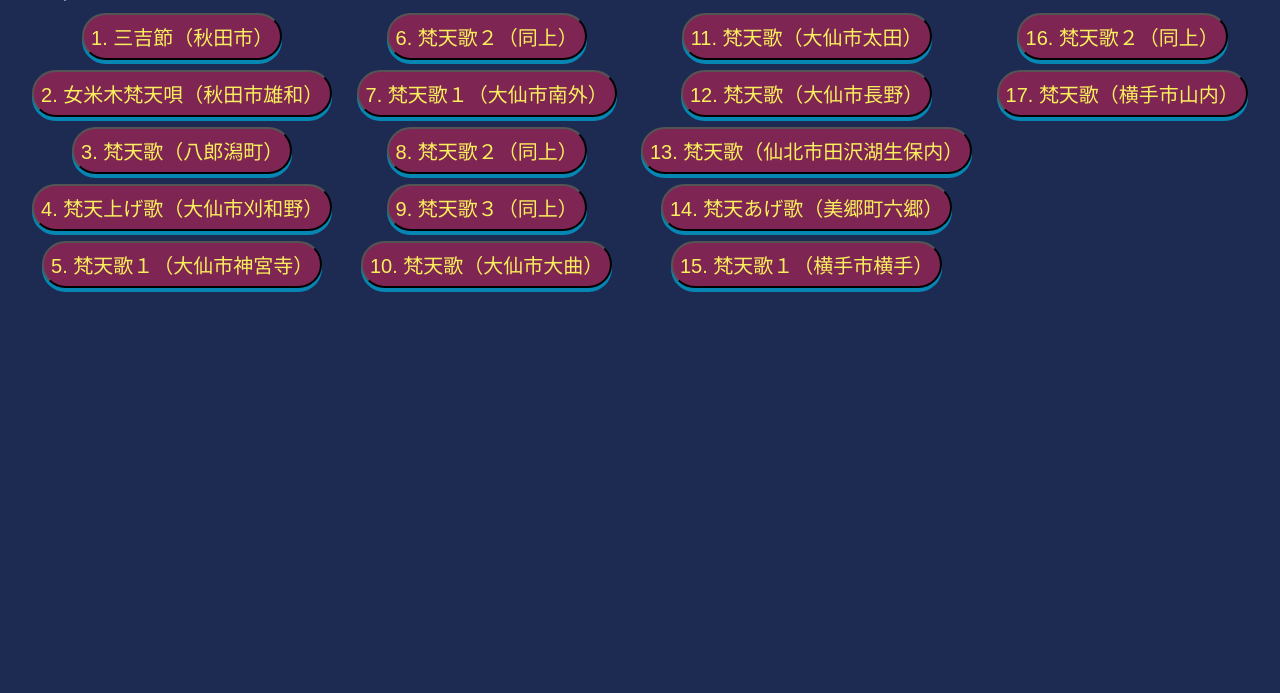
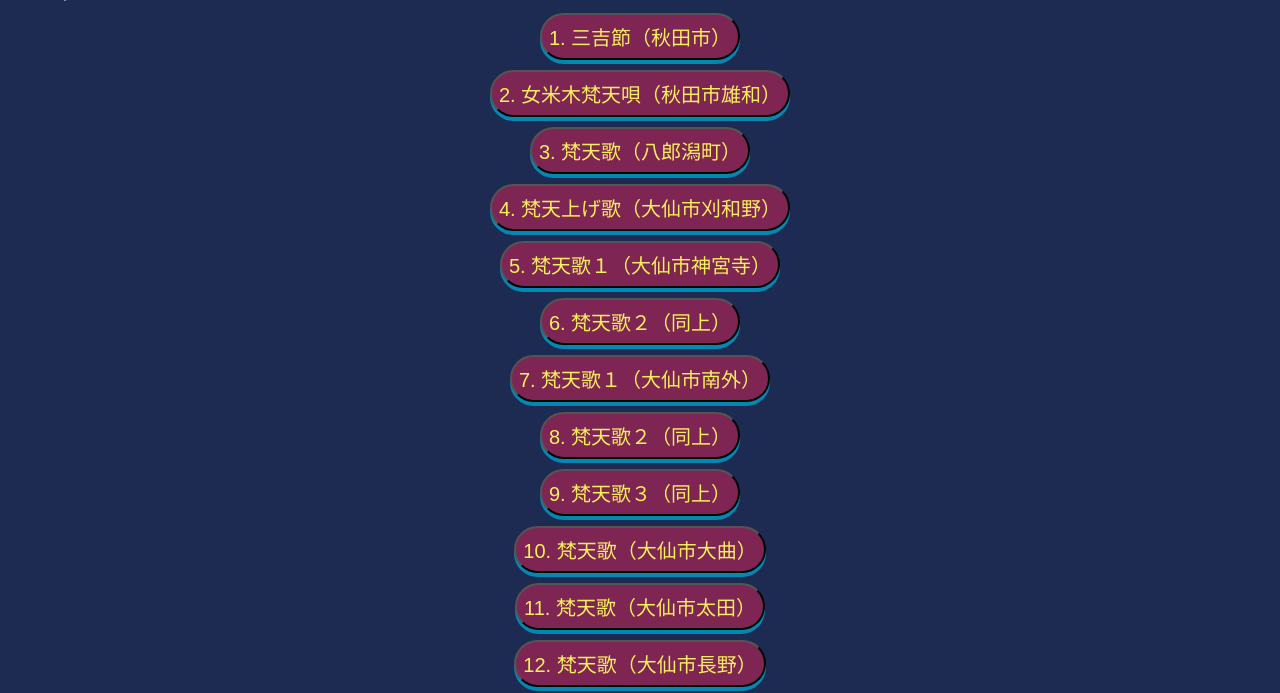
Before and after one commit to ttatsf/bonden, a plain HTML site: page index.html in a window 1280 px wide. Shown: the part 118-811 px from the top of the page. Drawn offline with Linux system fonts and the light colour scheme.

Commit message:
Update style.css
buttons height disabled

```diff
--- a/style.css
+++ b/style.css
@@ -15,7 +15,7 @@ body {
 .buttons {
     display: flex;
     flex-flow: column wrap;
-    height: 320px;
+/*     height: 320px; */
     margin-bottom: 20px;
     background-color: #1d2b53;
 }
```
